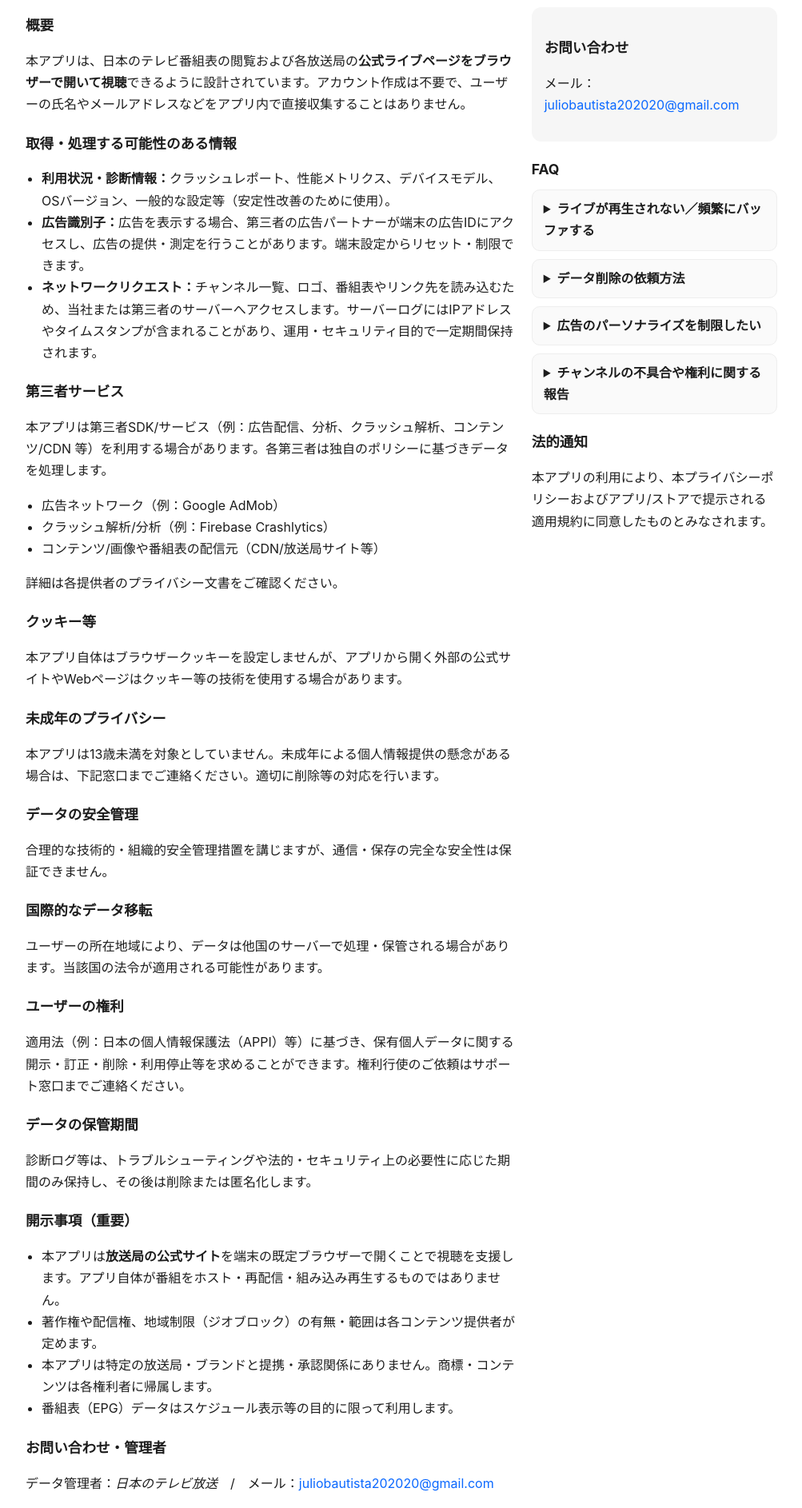
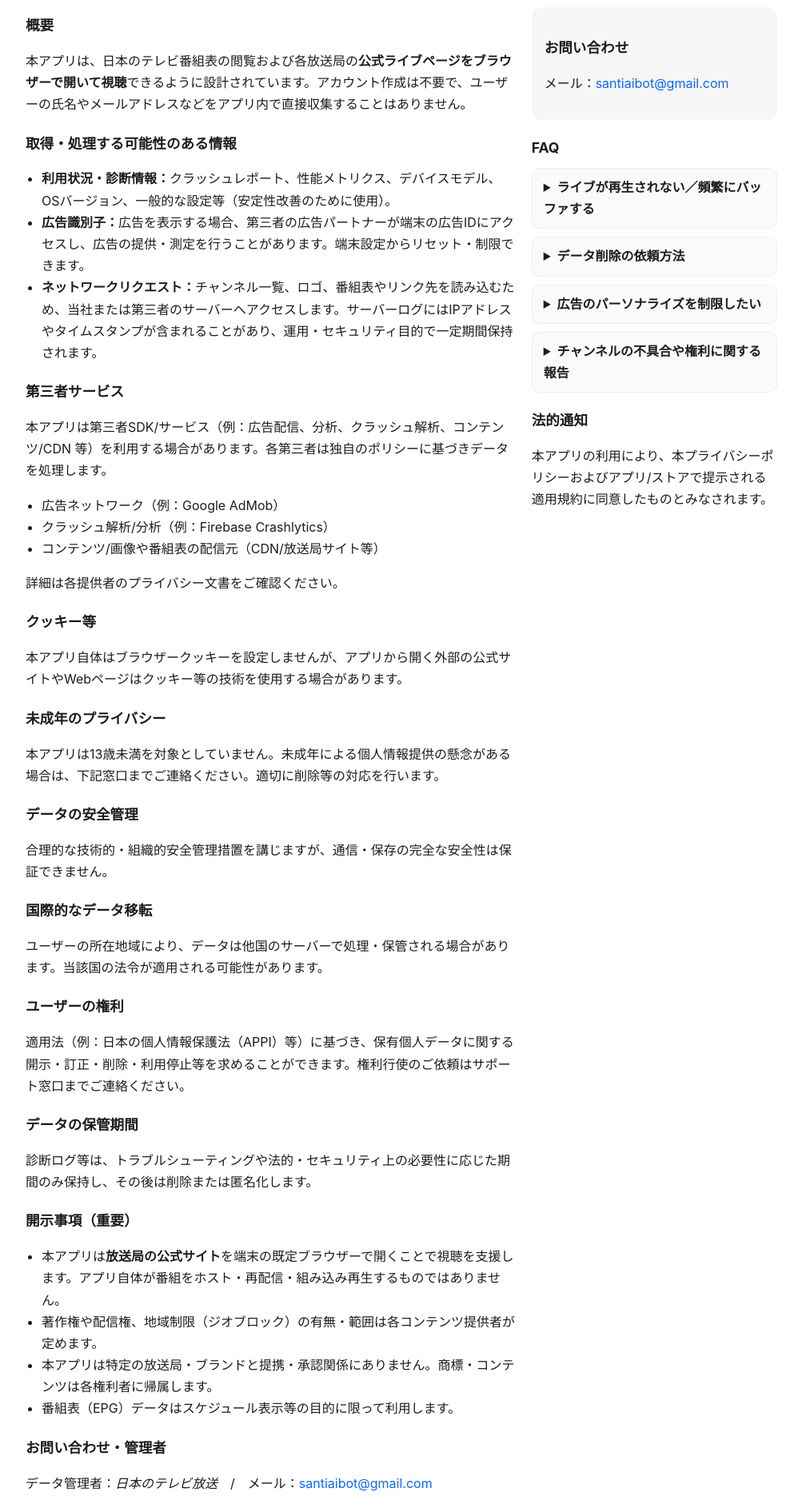
Before and after one commit to smappse/smappse.github.io, a plain HTML site: page japan2.html in a window 1280 px wide. Shown: the part 280-2166 px from the top of the page at 80% size, without its empty margins (138-1141 px from the left). Drawn offline with Linux system fonts and the light colour scheme.

Commit message:
Update japan2.html

```diff
--- a/japan2.html
+++ b/japan2.html
@@ -84,7 +84,7 @@
       </ul>
 
       <h3>お問い合わせ・管理者</h3>
-      <p>データ管理者：<em>日本のテレビ放送</em>　/　メール：<a href="mailto:juliobautista202020@gmail.com">juliobautista202020@gmail.com</a></p>
+      <p>データ管理者：<em>日本のテレビ放送</em>　/　メール：<a href="mailto:santiaibot@gmail.com">santiaibot@gmail.com</a></p>
 
       <h3>本ポリシーの変更</h3>
       <p>内容は予告なく更新されることがあります。重要な変更は本ページに反映し、施行日を更新します。</p>
@@ -98,7 +98,7 @@
 
       <div class="card">
         <h3>お問い合わせ</h3>
-        <p>メール：<a href="mailto:juliobautista202020@gmail.com">juliobautista202020@gmail.com</a></p>
+        <p>メール：<a href="mailto:santiaibot@gmail.com">santiaibot@gmail.com</a></p>
       </div>
 
       <h3>FAQ</h3>
```
